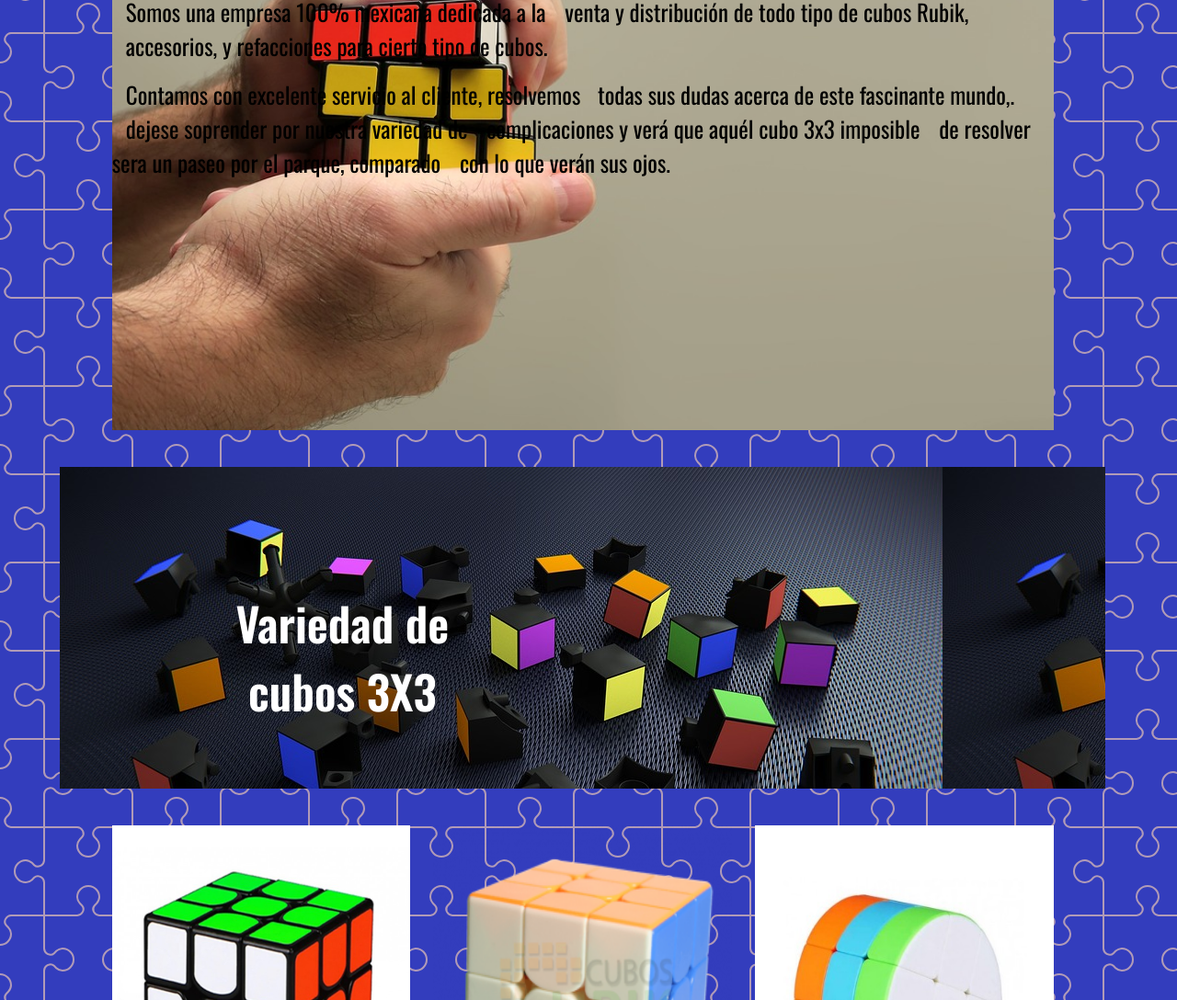
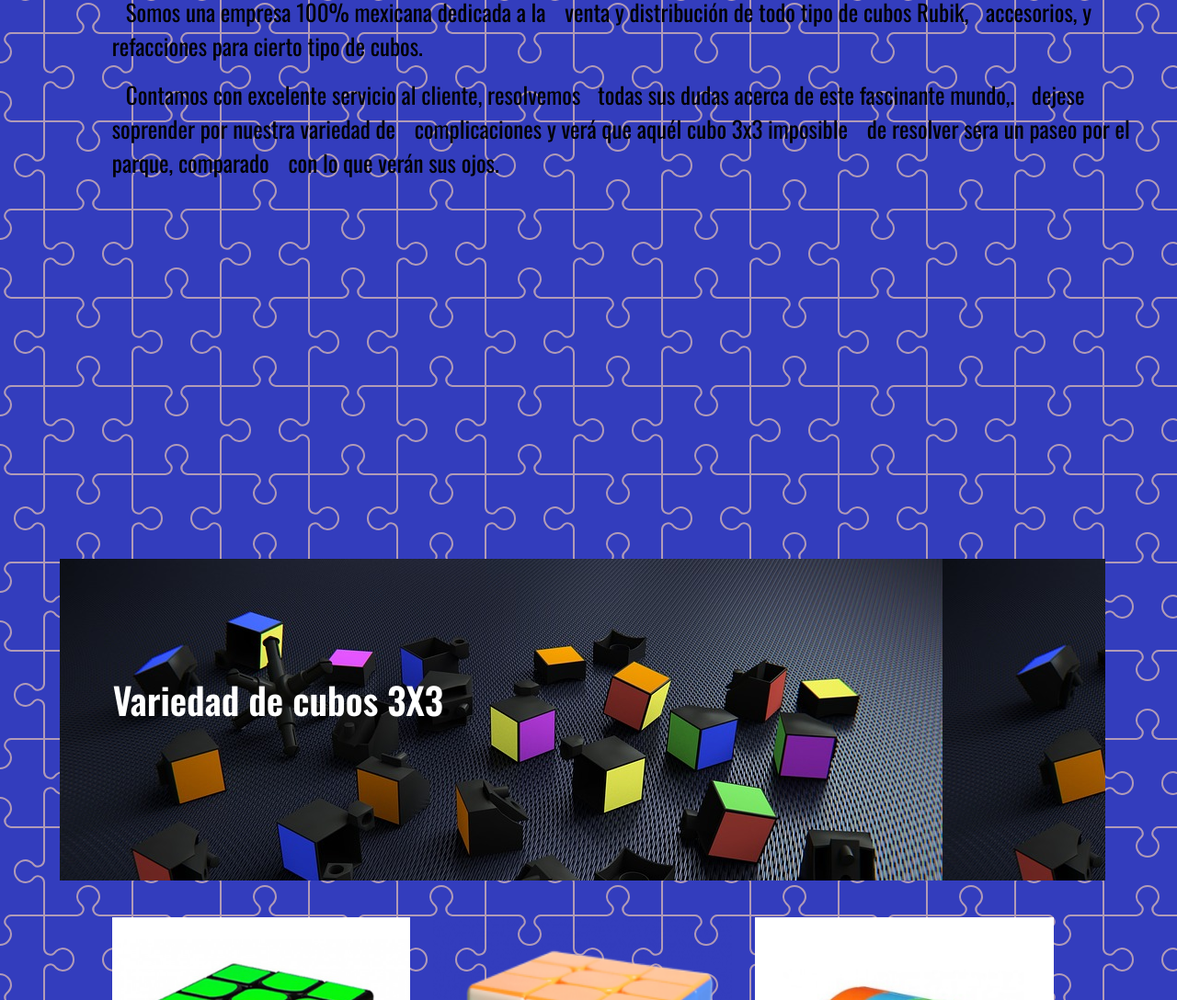
Before and after one commit to JD2020-COV/pagina-unir-comercial, a plain HTML site: page index.html in a window 1280 px wide. Shown: the part 492-1580 px from the top of the page at 92% size. Drawn offline with nearby package versions, Linux system fonts and the light colour scheme.

Commit message:
Add files via upload

```diff
--- a/index.html
+++ b/index.html
@@ -156,9 +156,9 @@
 
         <div>
           <img src="img/3cubo4.jpg" alt="" />
-          <center><h3>Cubo Rubik Qiyi Fluffy
+          <center><h3>Cubo Rubik Qiyi Fluffy Negro
           </h3>
-          <p>Negro
+          <p>
           </p>
           <p3>Precio $139</p3>
           </center>
--- a/styles.css
+++ b/styles.css
@@ -388,7 +388,7 @@ padding-left: 20px;
 
 
 
-  @media (max-width: 585px) {
+  @media (max-width: 380px) {
     .news-cards {
       grid-template-columns: 1fr;
     }
@@ -423,6 +423,21 @@ padding-left: 20px;
     color:#000;
     }
 
+    .showcase {
+    width: 100%;
+    height: 650px;
+    background-image:none;
+    margin-bottom: 40px;
+    align-items:center;
+    margin-left: 10%;
+    }
+
+  .cards-banner-one{
+
+  width: 100%;
+  align-content: flex-start;
+  }
+
   .showcase p2{
     font-size: 25px;
     margin:auto;
@@ -436,6 +451,7 @@ padding-left: 20px;
 
   font-size: 25px;
   align-content: center;
+  font-size: 25px;
   }
 
   .news-cards a{
@@ -450,8 +466,8 @@ padding-left: 20px;
   .cards-banner-one h1{
     align-content: center;
     align-items: center;
-    font-size: 50px;
-    padding-left: 100px;
+    font-size: 40px;
+    padding-right: 40px;
     flex-direction:column;
   }
 
```
